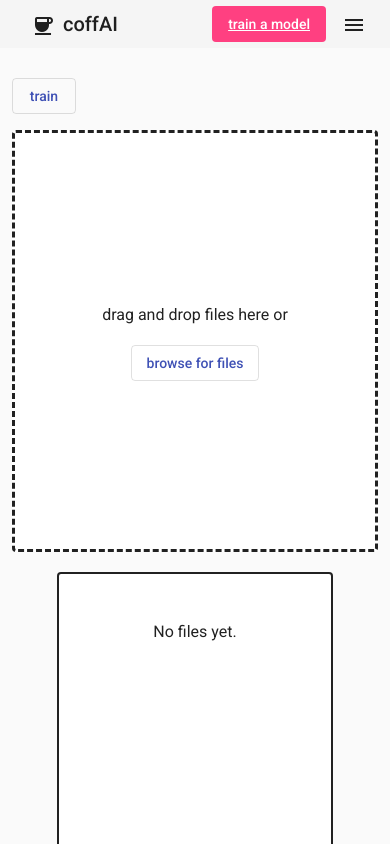
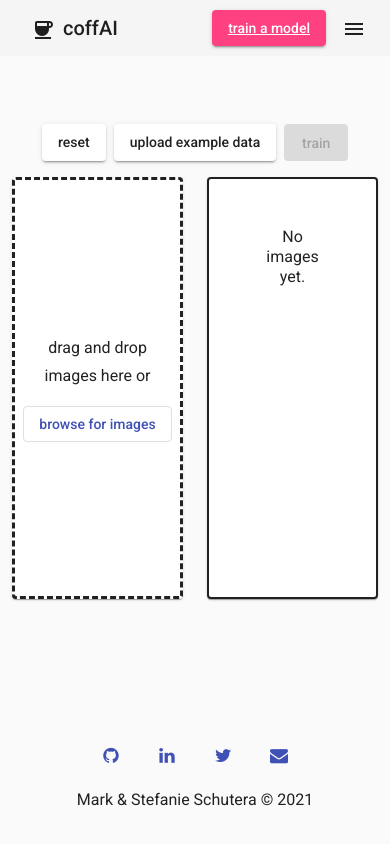
Before and after one commit to stefanieschutera/coffAI, an Angular app: page /train-a-model in a window 390 px wide. Built offline with nearby package versions, Linux system fonts and the light colour scheme.

Commit message:
implement action button row

```diff
--- a/src/app/app.component.html
+++ b/src/app/app.component.html
@@ -7,7 +7,7 @@
     <div class="non-mobile">
       <app-nav></app-nav>
     </div>
-    <button mat-flat-button class="nav" color="accent" routerLink="/train-a-model" [routerLinkActive]="['active']">
+    <button mat-raised-button class="nav" color="accent" routerLink="/train-a-model" [routerLinkActive]="['active']">
       train a model
     </button>
     <button mat-icon-button class="mobile-only ms-2" (click)="snav.toggle()">
--- a/src/app/app.component.scss
+++ b/src/app/app.component.scss
@@ -13,8 +13,12 @@
   padding: 0;
 }
 
-mat-sidenav {
-  width: 100%;
+router-outlet {
+  height: 90%;
+}
+
+app-footer {
+  height: 10%;
 }
 
 .flex-fill {
--- /dev/null
+++ b/src/app/model-training/IData.ts
@@ -0,0 +1,9 @@
+export interface IUploadedData {
+  file?: File;
+  error?: IUploadError;
+}
+
+export interface IUploadError {
+  name: string;
+  errorMessage: string;
+}
--- a/src/app/model-training/model-training.component.html
+++ b/src/app/model-training/model-training.component.html
@@ -1,6 +1 @@
-<div class="container container-content center">
-  <div class="row">
-    <div class="col-xl order-xl-2"><button mat-stroked-button class="mb-3" color="primary">train</button></div>
-    <div class="col-xl dragAndDrop order-xl-1"><app-upload></app-upload></div>
-  </div>
-</div>
+<app-upload (images)="(images)"></app-upload>
--- a/src/app/model-training/model-training.component.scss
+++ b/src/app/model-training/model-training.component.scss
@@ -1,5 +1 @@
 @import '../../styles.scss';
-
-.dragAndDrop {
-  min-width: 70vw;
-}
--- a/src/app/model-training/model-training.component.ts
+++ b/src/app/model-training/model-training.component.ts
@@ -3,13 +3,12 @@ import { Component, OnInit } from '@angular/core';
 @Component({
   selector: 'app-model-training',
   templateUrl: './model-training.component.html',
-  styleUrls: ['./model-training.component.scss']
+  styleUrls: ['./model-training.component.scss'],
 })
 export class ModelTrainingComponent implements OnInit {
+  images: File[] = [];
 
-  constructor() { }
+  constructor() {}
 
-  ngOnInit(): void {
-  }
-
+  ngOnInit(): void {}
 }
--- a/src/app/model-training/upload/upload.component.html
+++ b/src/app/model-training/upload/upload.component.html
@@ -1,30 +1,41 @@
+<div class="container container-content center">
+  <div>
+    <div class="d-flex justify-content-center mb-3">
+      <button mat-raised-button class="me-2" color="secondary" (click)="notImplemented()">reset</button>
+      <button mat-raised-button class="me-2" color="secondary" (click)="notImplemented()">upload example data</button>
+      <button mat-raised-button color="primary" (click)="trainModel()" [disabled]="images.length == 0">
+        <span [matTooltip]="images.length == 0 ? 'You need to upload some images first' : ''" matTooltipPosition="above"
+          >train</span
+        >
+      </button>
+    </div>
     <div class="row d-flex justify-content-center">
-  <div class="col-sm">
-    <mat-card class="mat-elevation-z0 text-center dragAndDrop" appUpload>
+      <div class="col dragAndDropCol">
+        <mat-card class="text-center dragAndDrop" appUpload>
           <mat-card-content>
-        <h3>drag and drop files here or</h3>
-        <button type="button" mat-stroked-button (click)="browseForFiles.click()" color="primary">
-          browse for files
+            <h3>drag and drop images here or</h3>
+            <button type="button" mat-stroked-button (click)="browseForImages.click()" color="primary">
+              browse for images
             </button>
-        <input hidden (change)="uploadFiles($event)" #browseForFiles type="file" multiple />
+            <input hidden (change)="uploadImages($event)" #browseForImages type="file" multiple accept="image/*" />
           </mat-card-content>
         </mat-card>
       </div>
-  <div class="col-sm uploadedFilesCol">
-    <mat-card class="mat-elevation-z0 uploadedFiles">
+      <div class="col uploadedFilesCol">
+        <mat-card class="text-center uploadedFiles">
           <mat-card-content>
-        <p *ngIf="files.length == 0" class="text-center m-5">No files yet.</p>
-        <mat-list role="list" *ngFor="let file of files; first as first; let index = index">
+            <p *ngIf="images.length == 0" class="text-center m-5">No images yet.</p>
+            <mat-list role="list" *ngFor="let image of images; first as first; let index = index">
               <mat-divider *ngIf="!first"></mat-divider>
               <mat-list-item role="listitem" class="p-0">
-            {{ file.name.length > 20 ? (file.name | slice: 0:20) + '..' : file.name }}
+                {{ image.name.length > 20 ? (image.name | slice: 0:20) + '..' : image.name }}
                 <div class="spacer"></div>
                 <button
                   mat-icon-button
                   color="primary"
                   aria-label="Delete item"
                   class="clear-button"
-              (click)="deleteFile(index)"
+                  (click)="deleteImage(index)"
                 >
                   <mat-icon>close</mat-icon>
                 </button>
@@ -34,3 +45,5 @@
         </mat-card>
       </div>
     </div>
+  </div>
+</div>
--- a/src/app/model-training/upload/upload.component.scss
+++ b/src/app/model-training/upload/upload.component.scss
@@ -4,11 +4,11 @@
   max-width: 300px;
 }
 
-mat-list-item {
-  overflow-y: hidden;
+.dragAndDropCol {
+  min-width: 50vw;
 }
+
 mat-card.uploadedFiles {
-  // background-color: transparent;
   border-style: solid;
   border-width: 2px;
   padding: 0;
@@ -24,7 +24,15 @@ mat-card.dragAndDrop {
   align-items: center;
 }
 
-mat-list {
-  max-height: 100px;
-  overflow: auto;
+mat-list-item {
+  overflow-y: hidden;
 }
+
+.button-row {
+  width: 100vw;
+}
+
+// mat-list {
+//   // max-height: 100px;
+//   // overflow: auto;
+// }
--- a/src/app/model-training/upload/upload.component.ts
+++ b/src/app/model-training/upload/upload.component.ts
@@ -1,4 +1,11 @@
-import { Component } from '@angular/core';
+import { Component, EventEmitter, Output } from '@angular/core';
+import { from, Observable, Observer, of } from 'rxjs';
+import { IUploadedData } from '../IData';
+import { concatMap, catchError, take } from 'rxjs/operators';
+
+const INVALID_FILE = ' Invalid file.';
+const INVALID_IMAGE = ' Invalid image.';
+const INVALID_SIZE = ' Invalid Size.';
 
 @Component({
   selector: 'app-upload',
@@ -6,18 +13,80 @@ import { Component } from '@angular/core';
   styleUrls: ['./upload.component.scss'],
 })
 export class UploadComponent {
-  files: File[] = [];
+  @Output() uploadedData: EventEmitter<IUploadedData> = new EventEmitter();
+  images: File[] = [];
 
-  uploadFiles($event: any) {
-    try {
-      let uploadedFiles: File[] = Array.from($event?.target?.files);
-      this.files = [...this.files, ...uploadedFiles];
-    } catch (error: any) {
-      console.log('Error: Uploading selected files from browsing was not successful', error);
+  uploadImages($event: any) {
+    const images = $event?.target?.files;
+    let newImages: File[] = Array.from($event?.target?.files);
+    this.images = [...this.images, ...newImages];
+  }
+
+  uploadImagesForTraining($event: any) {
+    const numberOfImages = this.images.length;
+    from(this.images)
+      .pipe(
+        concatMap((image: File) => this.validateImage(image).pipe(catchError((error: IUploadedData) => of(error)))),
+        take(numberOfImages)
+      )
+      .subscribe((image: IUploadedData) => {
+        this.uploadedData.emit(image);
+      });
+  }
+
+  private validateImage(file: File): Observable<IUploadedData> {
+    const fileReader = new FileReader();
+    const { type, name } = file;
+    return new Observable((observer: Observer<IUploadedData>) => {
+      this.validateSize(file, observer);
+      fileReader.readAsDataURL(file);
+      fileReader.onload = (event) => {
+        if (this.isImage(type)) {
+          const image = new Image();
+          image.onload = () => {
+            observer.next({ file });
+            observer.complete();
+          };
+          image.onerror = () => {
+            observer.error({ error: { name, errorMessage: INVALID_IMAGE } });
+          };
+          image.src = fileReader.result as string;
+        } else {
+          observer.next({ file });
+          observer.complete();
+        }
+      };
+      fileReader.onerror = () => {
+        observer.error({ error: { name, errorMessage: INVALID_FILE } });
+      };
+    });
+  }
+
+  private validateSize(file: File, observer: Observer<IUploadedData>): void {
+    const { name, size } = file;
+    if (!this.isValidSize(size)) {
+      observer.error({ error: { name, errorMessage: INVALID_SIZE } });
     }
   }
 
-  deleteFile(index: number) {
-    this.files.splice(index, 1);
+  private isValidSize(size: number): boolean {
+    const toKByte = size / 1024;
+    return toKByte >= 5 && toKByte <= 5120; // TODO which min and max size is reasonable?
+  }
+
+  private isImage(mimeType: string): boolean {
+    return mimeType.match(/image\/*/) !== null;
+  }
+
+  trainModel() {
+    alert('Not implemented');
+  }
+
+  deleteImage(index: number) {
+    this.images.splice(index, 1);
+  }
+
+  notImplemented() {
+    alert('Not implemented');
   }
 }
--- a/src/app/shared/material.module.ts
+++ b/src/app/shared/material.module.ts
@@ -11,6 +11,7 @@ import { MatButtonToggleModule } from '@angular/material/button-toggle';
 import { MatFormFieldModule } from '@angular/material/form-field';
 import { MatInputModule } from '@angular/material/input';
 import { MatListModule } from '@angular/material/list';
+import { MatTooltipModule } from '@angular/material/tooltip';
 
 const modules = [
   MatCardModule,
@@ -24,6 +25,7 @@ const modules = [
   MatFormFieldModule,
   MatInputModule,
   MatListModule,
+  MatTooltipModule,
 ];
 
 @NgModule({
--- a/src/styles.scss
+++ b/src/styles.scss
@@ -27,12 +27,11 @@ $theming-material-components-theme: mat-light-theme(
 }
 
 .container-content {
-  display: flex;
   min-height: 80%;
-  margin-top: 30px;
   &.center {
+    display: flex;
+    align-items: center;
     justify-content: center;
-    align-items: center;
   }
 }
 
```
Lines whose indentation alone changed are shown as unchanged.
